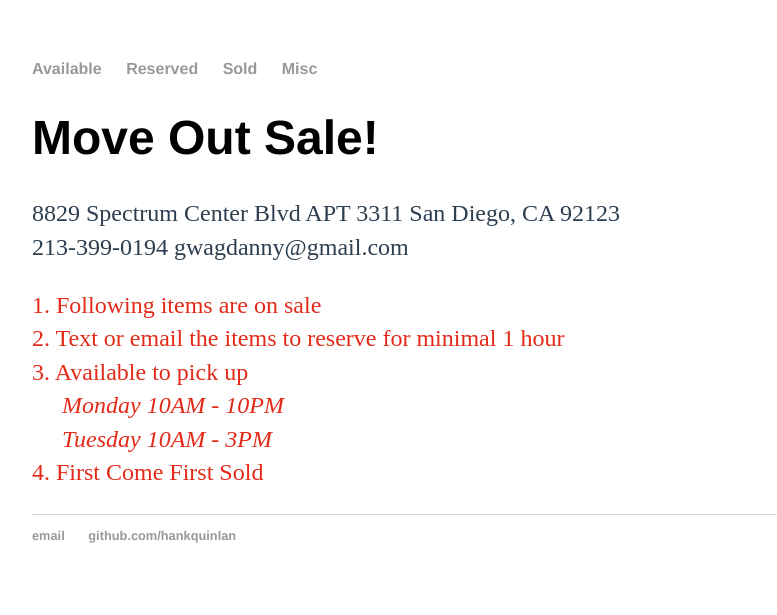
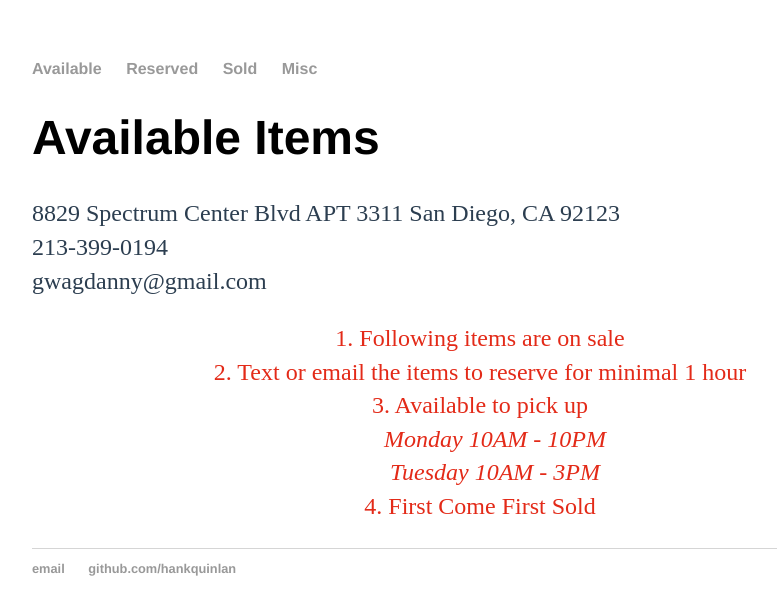
Before and after one commit to AvionMoveOut/AvionMoveOut.github.io, a Jekyll site: the page built from index.html, in a window 1280 px wide. Shown: the top 615 px of the page, without its empty margins (160-937 px from the left). Built offline with Jekyll 4.4.1, drawn with Linux system fonts in a browser that asks for light colours.

Commit message:
Update index.html

```diff
--- a/index.html
+++ b/index.html
@@ -4,15 +4,16 @@ title: Gwag's Move Out
 ---
 <div class="blurb">
 	<h1>
-		Move Out Sale!
+		Available Items
 	</h1>
 	<p>
 		<font color=#2C3E50>
 			8829 Spectrum Center Blvd APT 3311 San Diego, CA 92123 <br />
-			213-399-0194
+			213-399-0194 <br />
 			gwagdanny@gmail.com
 		</font>
 	</p>
+	<center>
 		<p>
 			<font color=#E32A18>
 				1. Following items are on sale <br />
@@ -23,4 +24,5 @@ title: Gwag's Move Out
 				4. First Come First Sold
 			</font>
 		</p>
+	</center>
 </div>
```
Lines whose indentation alone changed are shown as unchanged.
